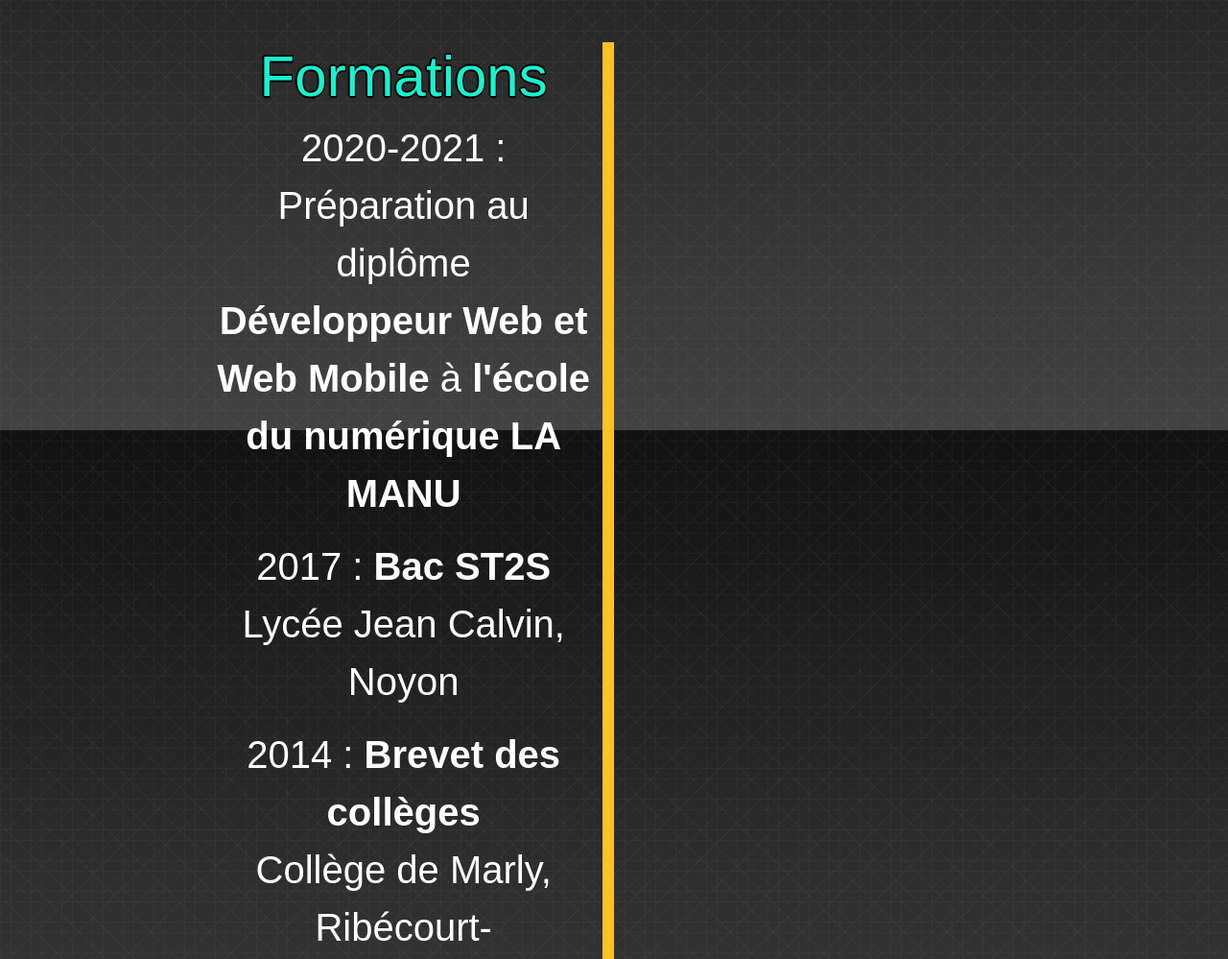
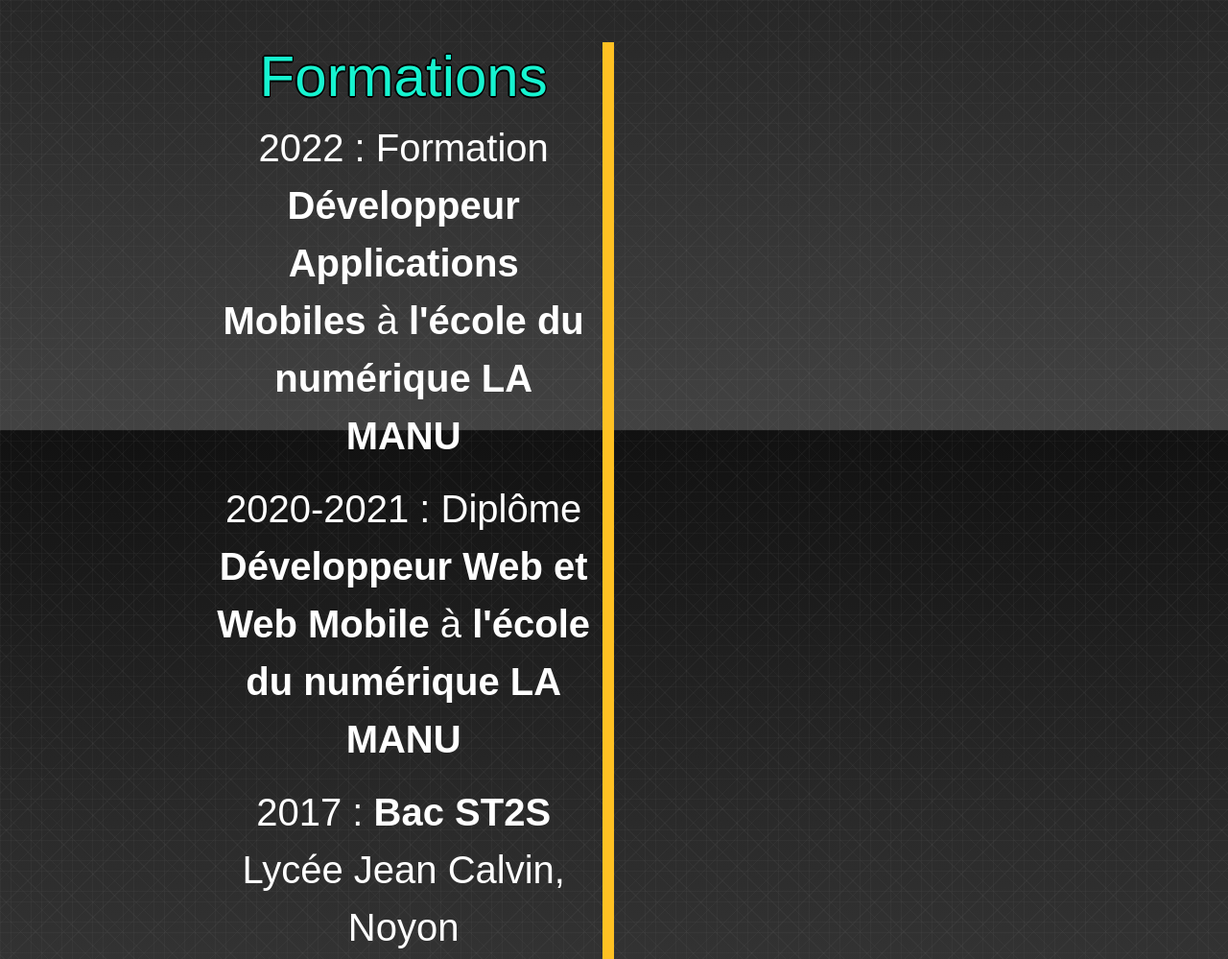
Before and after one commit to FlorentLfv/CV-V2, a plain HTML site: page index.html in a window 1280 px wide. Shown: the part 1952-2951 px from the top of the page at 96% size. Drawn offline with nearby package versions, Linux system fonts and the light colour scheme.

Commit message:
maj 2022

```diff
--- a/index.html
+++ b/index.html
@@ -46,7 +46,8 @@
                 </div>
                 <div class="col-sm-8 offset-sm-2 col-lg-4 mt-5 mb-5 squareLeft">
                     <h2>Formations</h2>
-                    <p>2020-2021 : Préparation au diplôme <strong>Développeur Web et Web Mobile</strong> à <strong>l'école du numérique LA MANU</strong></p>
+                    <p>2022 : Formation <strong>Développeur Applications Mobiles</strong> à <strong>l'école du numérique LA MANU</strong></p>
+                    <p>2020-2021 : Diplôme <strong>Développeur Web et Web Mobile</strong> à <strong>l'école du numérique LA MANU</strong></p>
                     <p>2017 : <strong>Bac ST2S</strong><br>Lycée Jean Calvin, Noyon</p>
                     <p>2014 : <strong>Brevet des collèges</strong><br>Collège de Marly, Ribécourt-Dreslincourt</p>
                 </div>
@@ -56,7 +57,7 @@
                         <ul>
                             <li class="mb-2 lineBlue">
                                 <img src="assets/img/301169.svg" alt="Logo Leclerc Drive" />
-                                <p><strong>Employé commercial - E.Leclerc Drive</strong><br>Novembre 2019 - Août 2020<br>Préparation et livraison des commandes des clients.</p>
+                                <p><strong>Employé commercial - E.Leclerc Drive</strong><br>Novembre 2019 - Août 2020 et Mai - Octobre 2021<br>Préparation et livraison des commandes des clients.</p>
                             </li>
                             <li class="mb-2 lineBlue">
                                 <img src="assets/img/Logo_DB_Schenker.svg" alt="Logo DB Schenker" id="dbSchenker" />
```
